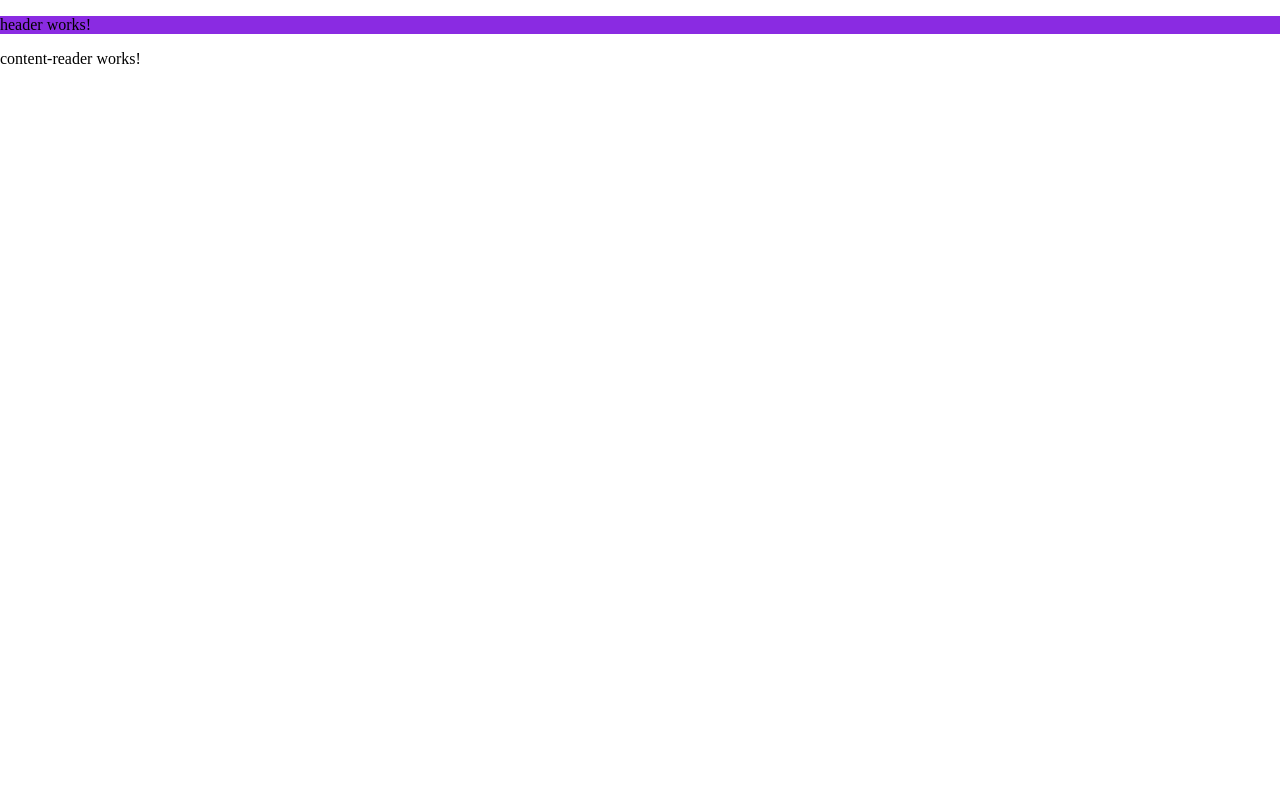
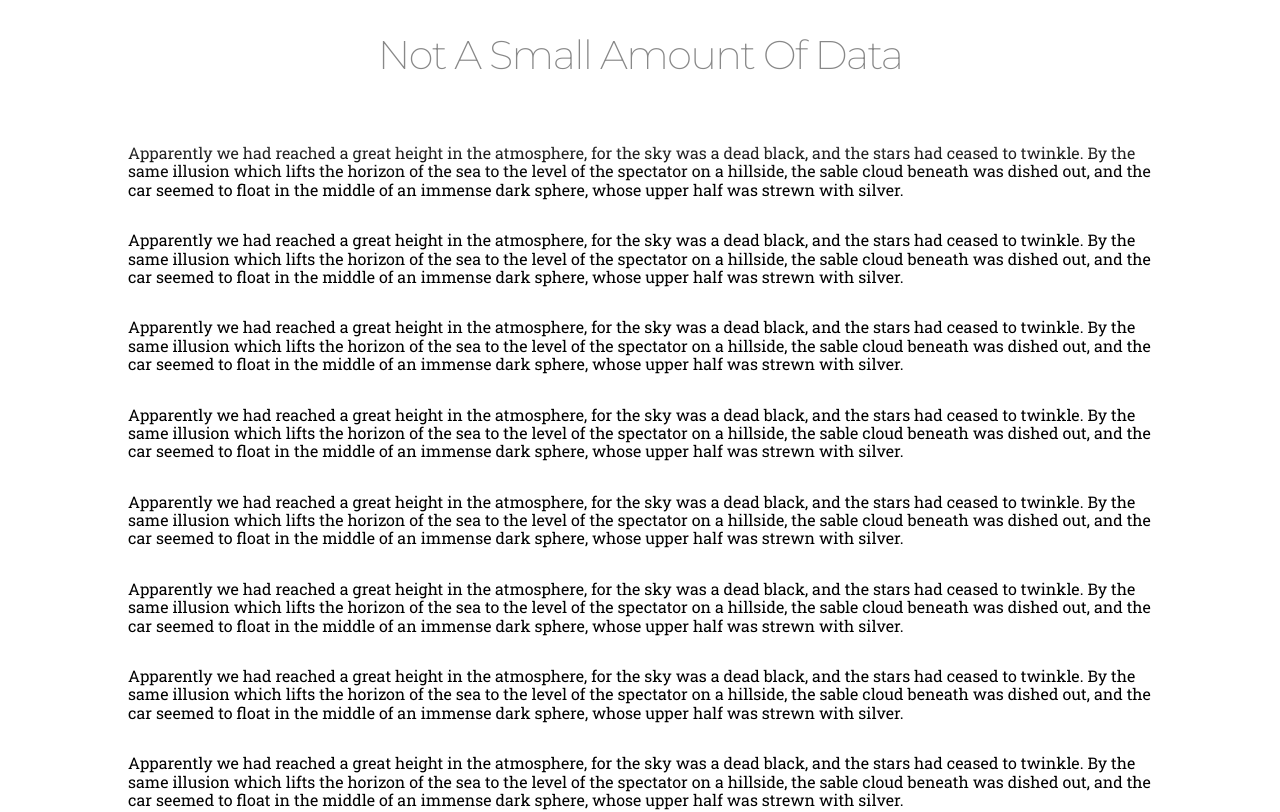
Before and after one commit to seniorpreacher/nasaod, an Angular app in the folder frontend/: page / in a window 1280 px wide. Shown: the top 812 px of the page. Built offline with nearby package versions, Linux system fonts and the light colour scheme.

Commit message:
Frontend - initial large-screen design

```diff
--- a/frontend/src/app/content-reader/content-reader.component.html
+++ b/frontend/src/app/content-reader/content-reader.component.html
@@ -1,3 +1,3 @@
-<p>
-  content-reader works!
-</p>
+<div class="content-container">
+  <p *ngFor="let p of paragraphs">{{p.content}}</p>
+</div>
--- a/frontend/src/app/content-reader/content-reader.component.styl
+++ b/frontend/src/app/content-reader/content-reader.component.styl
@@ -0,0 +1,6 @@
+.content-container
+  font-family 'Roboto Slab', serif;
+  margin 9rem auto
+  width 80%
+  p
+    margin 2rem 0
--- a/frontend/src/app/content-reader/content-reader.component.ts
+++ b/frontend/src/app/content-reader/content-reader.component.ts
@@ -7,10 +7,20 @@ import {Component, OnInit} from '@angular/core';
 })
 export class ContentReaderComponent implements OnInit {
 
+  paragraphs: { id: number, content: string }[] = [];
+
   constructor() {
   }
 
   ngOnInit() {
+    const exampleText = 'Apparently we had reached a great height in the atmosphere, for the sky was a dead black, and the stars had ' +
+      'ceased to twinkle. By the same illusion which lifts the horizon of the sea to the level of the spectator on a hillside, the sable ' +
+      'cloud beneath was dished out, and the car seemed to float in the middle of an immense dark sphere, whose upper half was strewn ' +
+      'with silver.';
+
+    for (let i = 0; i < 100; i++) {
+      this.paragraphs.push({id: i, content: exampleText});
+    }
   }
 
 }
--- a/frontend/src/app/header/header.component.html
+++ b/frontend/src/app/header/header.component.html
@@ -1,3 +1 @@
-<p>
-  header works!
-</p>
+<h1>Not&nbsp;A&nbsp;Small&nbsp;Amount&nbsp;Of&nbsp;Data</h1>
--- a/frontend/src/app/header/header.component.styl
+++ b/frontend/src/app/header/header.component.styl
@@ -1,2 +1,19 @@
-*
-  background blueviolet
+bg_color = #fff
+
+h1
+  position fixed
+  top 0
+  left 0
+  width 100%
+  margin-top 0
+  padding 2rem 0 0.5rem
+
+  text-align center
+  font-family 'Montserrat', sans-serif
+  font-weight 100
+  font-size 2.5rem
+  letter-spacing -0.1rem
+
+  color #888
+  background bg_color
+  box-shadow bg_color 0 0px 50px 40px
--- a/frontend/src/index.html
+++ b/frontend/src/index.html
@@ -6,6 +6,7 @@
   <base href="/">
 
   <meta name="viewport" content="width=device-width, initial-scale=1">
+  <link href="https://fonts.googleapis.com/css?family=Montserrat:200|Roboto+Slab" rel="stylesheet">
   <link rel="icon" type="image/x-icon" href="favicon.ico">
 </head>
 <body>
```
